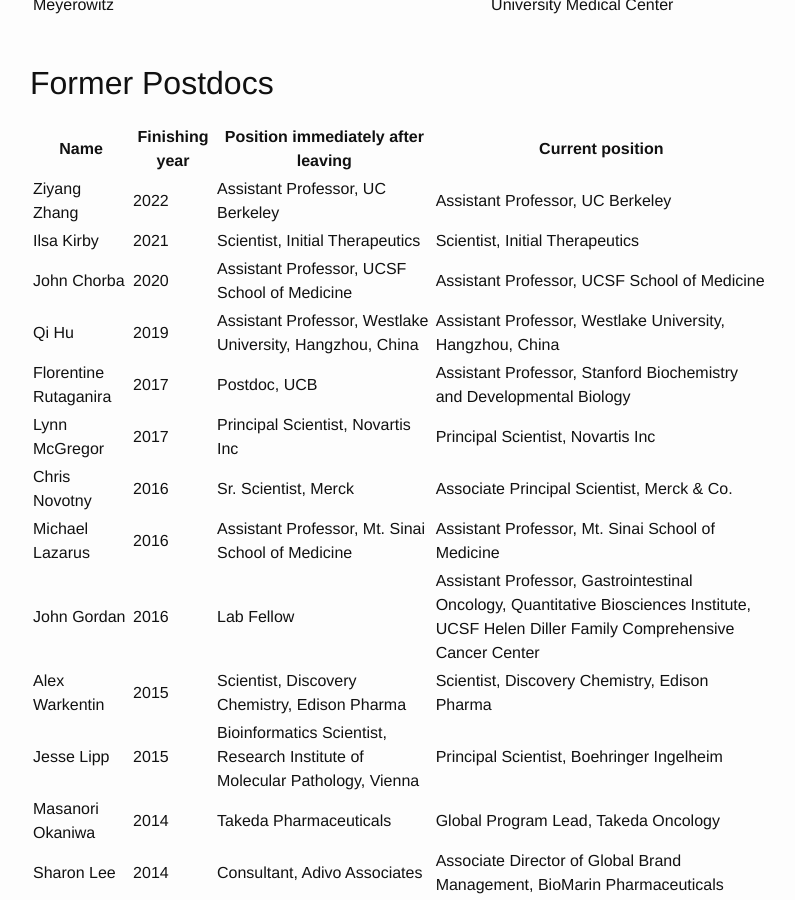
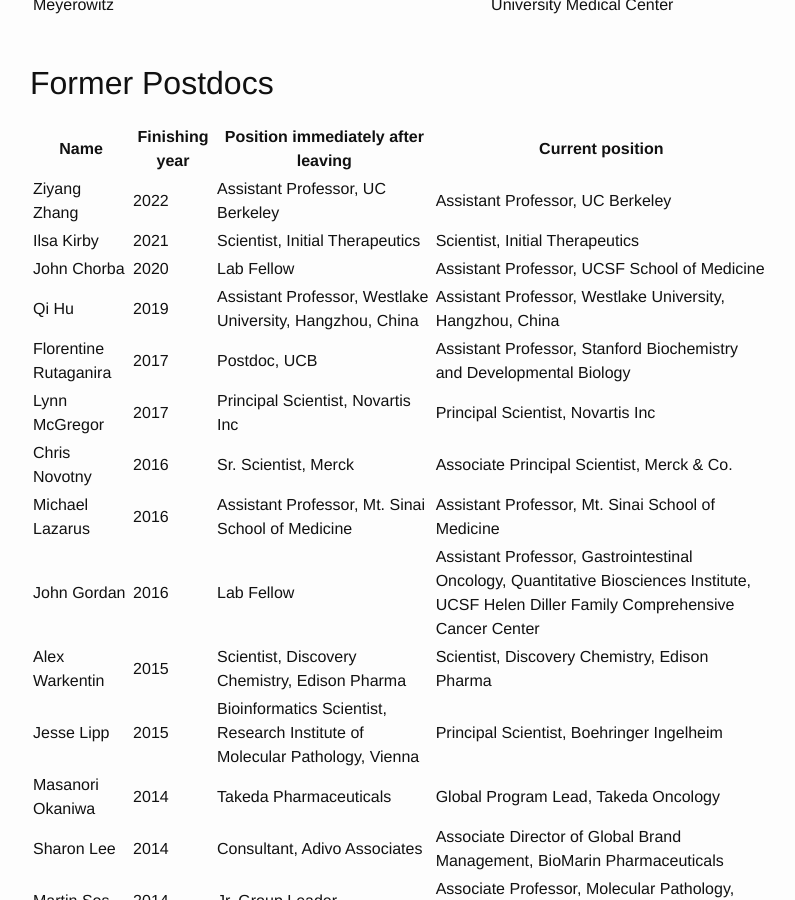
Before and after one commit to UCSF-CMP/shokat-lab, a Jekyll site: the page built from alum.md, in a window 1280 px wide and 900 px high, scrolled down 1022 px. Shown: the whole window, without its empty margins (240-1035 px from the left). Built offline with Jekyll 4.4.1, drawn with Linux system fonts in a browser that asks for light colours; nearby versions of some CDN libraries.

Commit message:
minor changes to alum info

```diff
--- a/alum.md
+++ b/alum.md
@@ -29,7 +29,7 @@
 | --------------------- | -------------- | --------------------------------------------------------------------------- | ---------------------------------------------------------------------------------------------------------------------------------------- |
 | Ziyang Zhang          | 2022           | Assistant Professor, UC Berkeley                                            | Assistant Professor, UC Berkeley                                                                                                         |
 | Ilsa Kirby            | 2021           | Scientist, Initial Therapeutics                                             | Scientist, Initial Therapeutics                                                                                                          |
-| John Chorba           | 2020           | Assistant Professor, UCSF School of Medicine                                | Assistant Professor, UCSF School of Medicine                                                                                             |
+| John Chorba           | 2020           | Lab Fellow                                                                  | Assistant Professor, UCSF School of Medicine                                                                                             |
 | Qi Hu                 | 2019           | Assistant Professor, Westlake University, Hangzhou, China                   | Assistant Professor, Westlake University, Hangzhou, China                                                                                |
 | Florentine Rutaganira | 2017           | Postdoc, UCB                                                                | Assistant Professor, Stanford Biochemistry and Developmental Biology                                                                     |
 | Lynn McGregor         | 2017           | Principal Scientist, Novartis Inc                                           | Principal Scientist, Novartis Inc                                                                                                        |
```
